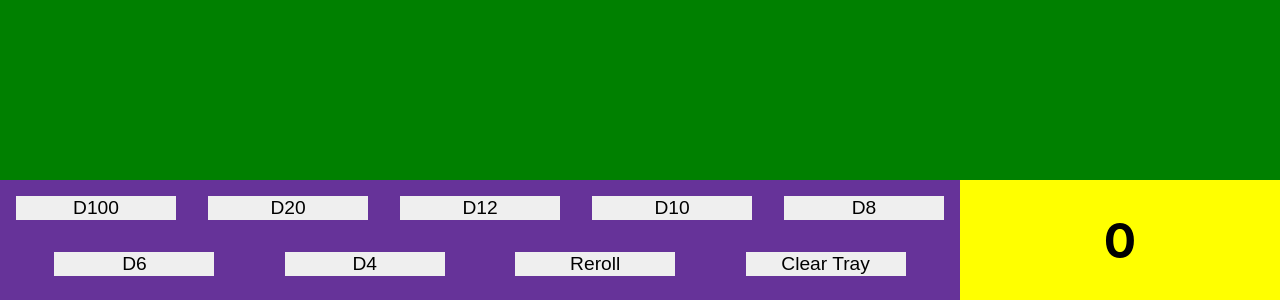
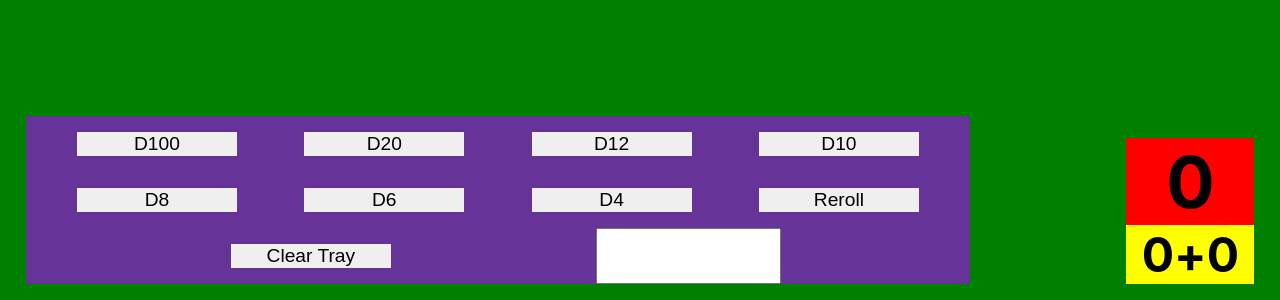
Before and after one commit to LemonUnderscore/tabletop-dicetray, a React (Create React App) app: page / in a window 1280 px wide. Shown: the part 500-800 px from the top of the page. Built offline with nearby package versions, Linux system fonts and the light colour scheme.

Commit message:
added modifier functionality

```diff
--- a/src/App.js
+++ b/src/App.js
@@ -11,26 +11,29 @@ class App extends React.Component {
     diceArray: [],
     idCounter: 0,
     totalRoll: 0,
+    modifier: 0,
   };
 
   render() {
     return (
     <div className="mainScreen">
       <DiceTray
-      diceArray={ this.state.diceArray }
-      deleteDice={ this.deleteDice.bind(this) }
+        diceArray={ this.state.diceArray }
+        deleteDice={ this.deleteDice.bind(this) }
       />
-      <div className="menu">
-        <DiceMenu
+      <TotalCounter
+        totalCount={ this.state.totalRoll + this.state.modifier }
+        totalRoll= { this.state.totalRoll }
+        modifier={ this.state.modifier }
+      />
+      <DiceMenu
         rollDice={ this.rollDice.bind(this) }
         reRoll={ this.reRoll.bind(this) }
         clearTray={ this.clearTray.bind(this) }
+        changeMod={ this.changeMod.bind(this) }
+        modifier={ this.state.modifier }
         diceArray={ this.state.diceArray }
-        />
-        <TotalCounter
-        totalRoll={ this.state.totalRoll }
-        />
-      </div>
+      />
     </div>
     );
   };
@@ -72,7 +75,7 @@ class App extends React.Component {
   };
 
   deleteDice(removeID) {
-    const filteredArray = this.state.diceArray.filter(dice => dice.id !== removeID)
+    const filteredArray = this.state.diceArray.filter(dice => dice.id !== removeID);
     this.setState({
       diceArray: filteredArray
     });
@@ -83,8 +86,14 @@ class App extends React.Component {
     this.setState({
       diceArray: []
     });
+    this.sumRoll([]);
+  }
 
-    this.sumRoll([]);
+  changeMod(n) {
+    const mod = parseInt(n)
+    this.setState({
+      modifier: mod
+    })
   }
 
 }
--- a/src/App.scss
+++ b/src/App.scss
@@ -1,7 +1,7 @@
 .diceTray {
     margin: 0;
     width: 100%;
-    height: 85vh;
+    height: 100vh;
     background-color: green;
     display: grid;
     place-items: center;
@@ -19,27 +19,22 @@
             color: white;
             border: none;
             background-color: black;
-            margin: 25px;
+            margin: 2rem;
+            height: 8rem;
             width: 8rem;
-            height: 8rem;
-            display: grid;
-            place-items: center;
+            font-size: 200%;
+            font-weight: bold;
         }
     }
 }
 
-.menu {
-    background-color: yellow;
-    position: fixed;
-    bottom: 0;
-    width: 100%;
-    display: grid;
-    grid-template-columns: minmax(45%, 75%) 1fr;
-    height: 15vh;
+
 
 .diceMenu {
-        height: 100%;
     background-color: rebeccapurple;
+    position: absolute;
+    bottom: 2%;
+    left: 2%;
 
     .buttonContainer {
         display: flex;
@@ -56,10 +51,26 @@
     }
 }
 
-    .totalCounter {
+.totalMenu {
+    background-color: yellow;
+    position: absolute;
+    display: flex;
+    flex-direction: column;
+    right: 2%;
+    bottom: 2%;
+    font-size: 300%;
+    font-weight: bold;
+    width: 10%;
+
+    .totalResult {
+        background-color: red;
         display: grid;
         place-items: center;
-        font-size: 300%;
-        font-weight: bold;
+        font-size: 150%;
+    }
+
+    .totalSum {
+        display: inline-flex;
+        justify-content: center;
     }
 }
--- a/src/components/diceComp.js
+++ b/src/components/diceComp.js
@@ -1,9 +1,12 @@
-import React from 'react'
+import React from 'react';
+import { useSpring, animated } from 'react-spring';
 
 export default function Dice(props) {
+    const animatedValue = useSpring({ config: { duration: 250 }, number: props.value, from: { number: 0 }} );
+
     return (
-        <div>
-            <h2>D{props.sides}: {props.value}</h2>
-        </div>
+        <animated.div>
+             {animatedValue.number.interpolate(number => Math.floor(number))}
+        </animated.div>
     )
 }
--- a/src/components/dicemenuComp.js
+++ b/src/components/dicemenuComp.js
@@ -1,6 +1,15 @@
 import React from 'react'
 
 export default function DiceMenu(props) {
+
+    const handleChange = (e) => {
+        const regex = /^0$|^-?[1-9]\d*(\.\d+)?$/;
+        if (e.target.value === "") {}
+        if (e.target.value !== "" && regex.test(e.target.value)) {
+            props.changeMod(e.target.value)
+        }
+    }
+
     return (
         <div className="diceMenu">
             <div className="buttonContainer">
@@ -31,6 +40,12 @@ export default function DiceMenu(props) {
                 <button onClick={() => props.clearTray()}>
                     Clear Tray
                 </button>
+                <input
+                type="number"
+                placeholder={""}
+                onClick={(e) => e.target.select() }
+                onChange={ handleChange }
+                />
             </div>
       </div>
     )
--- a/src/components/totalcounterComp.js
+++ b/src/components/totalcounterComp.js
@@ -3,11 +3,24 @@ import { useSpring, animated } from 'react-spring';
 
 export default function TotalCounter(props) {
 
-  const value = useSpring({ config: { duration: 250 }, number: props.totalRoll, from: { number: 0 }} );
+  const animatedRoll = useSpring({ config: { duration: 250 }, number: props.totalRoll, from: { number: 0 }} );
+  const animatedMod = useSpring({ config: { duration: 250 }, number: props.modifier, from: { number: 0 }} );
+  const animatedTotal = useSpring({ config: { duration: 250 }, number: props.totalCount, from: { number: 0 }} );
 
   return (
-    <animated.div className="totalCounter">
-      {value.number.interpolate(number => Math.floor(number))}
-    </animated.div>
+    <div className="totalMenu">
+      <animated.div className="totalResult">
+        {animatedTotal.number.interpolate(number => Math.floor(number))}
+      </animated.div>
+      <div className="totalSum">
+        <animated.div>
+          {animatedRoll.number.interpolate(number => Math.floor(number))}
+        </animated.div>
+        {"+"}
+        <animated.div>
+          {animatedMod.number.interpolate(number => Math.floor(number))}
+        </animated.div>
+      </div>
+    </div>
   );
 }
```
Lines whose indentation alone changed are shown as unchanged.
